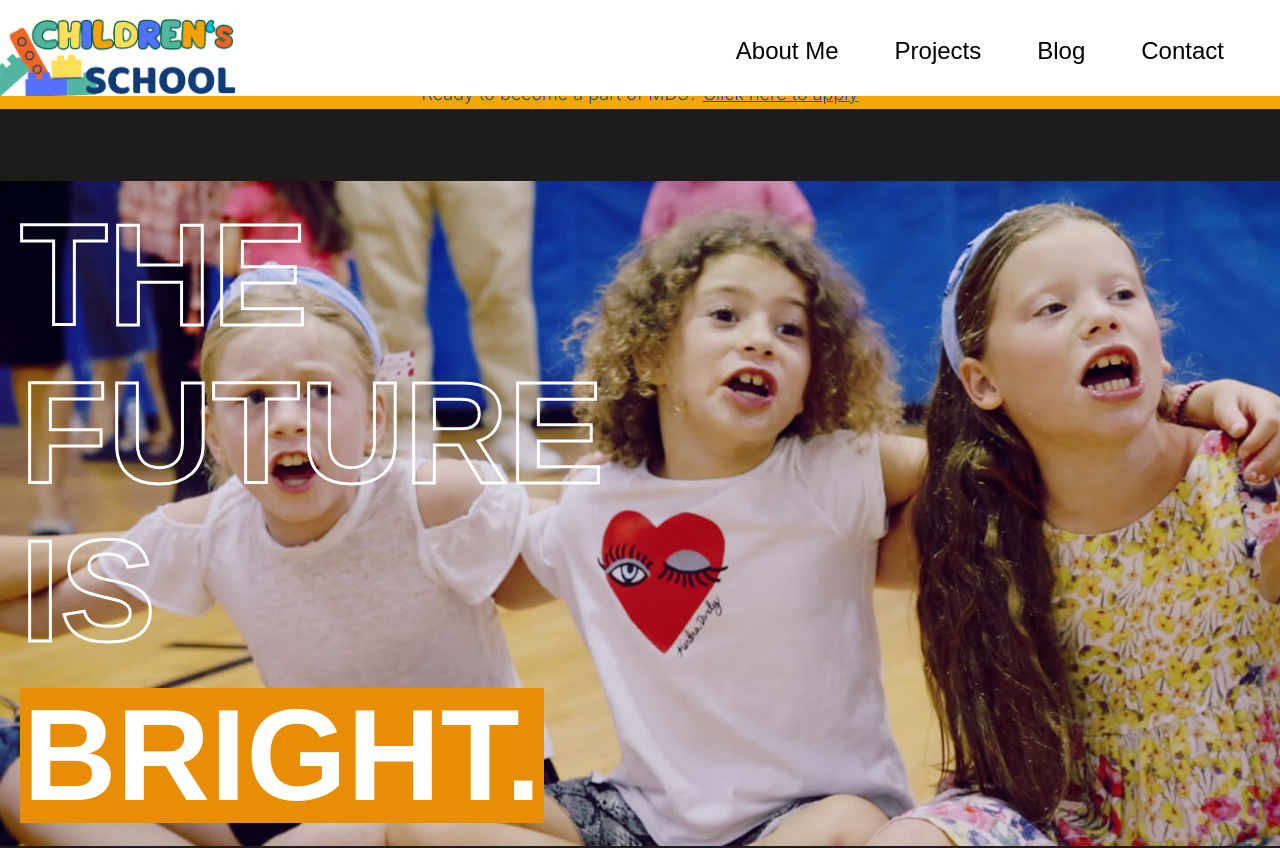
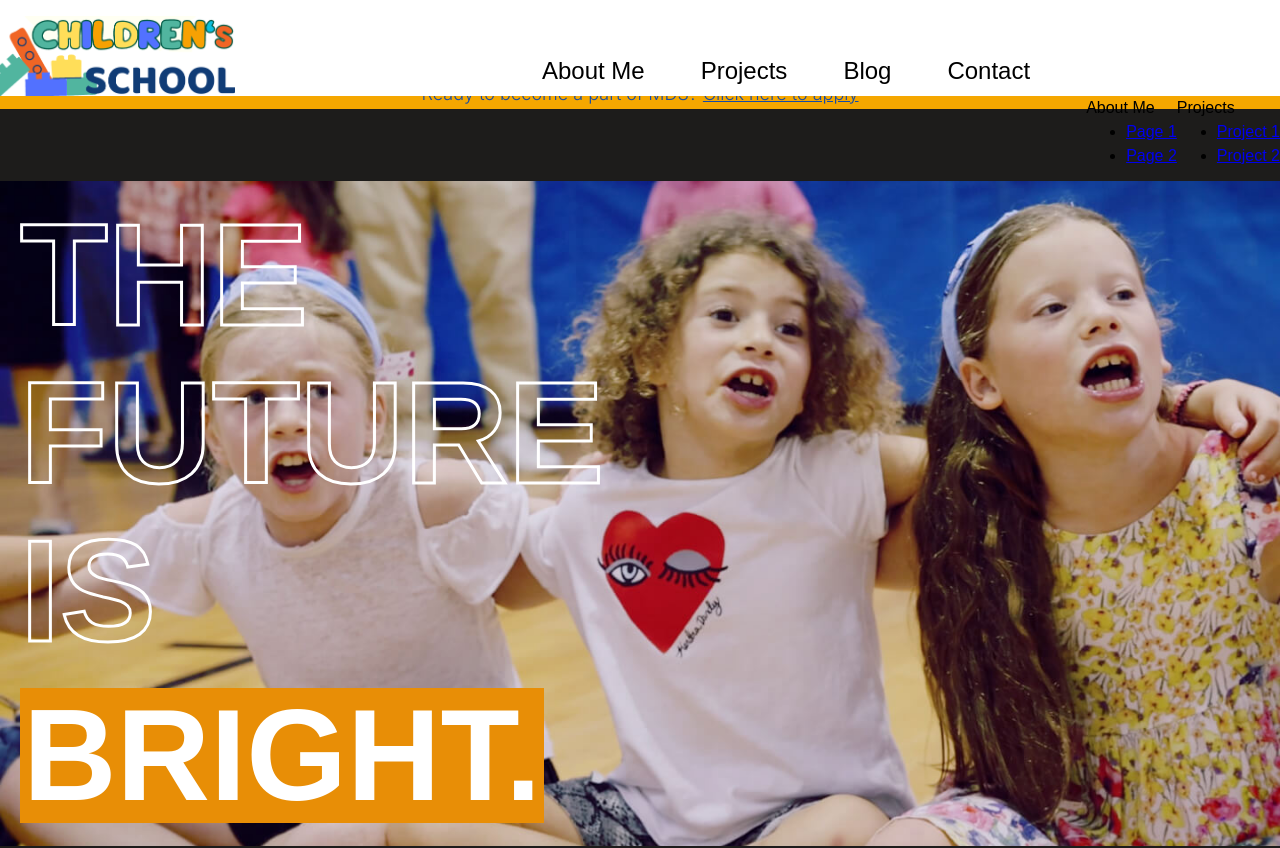
Before and after one commit to MassimilianoMarcello/childerns_school, a Next.js app: page / in a window 1280 px wide. Shown: the top 848 px of the page. Built offline with nearby package versions, Linux system fonts and the light colour scheme; a web font is replaced by a local one.

Commit message:
menu mobile separated

```diff
--- a/components/NavBar2/NavBar2.tsx
+++ b/components/NavBar2/NavBar2.tsx
@@ -93,6 +93,21 @@ const NavBar2 = () => {
             </li>
           ))}
         </ul>
+
+        {/* mobile */}
+        {subMenus.map((subMenu, subMenuIndex) => (
+  <div key={subMenuIndex}>
+    <p>{subMenu.label}</p>
+    <ul>
+      {subMenu.links.map((subLink, subLinkIndex) => (
+        <li key={subLinkIndex}>
+          <Link href={subLink.href}>{subLink.label}</Link>
+        </li>
+      ))}
+    </ul>
+  </div>
+))}
+
       </div>
     </nav>
   );
--- a/components/NavBar2/styles.module.css
+++ b/components/NavBar2/styles.module.css
@@ -167,5 +167,8 @@
 .sub_menu{
   position: relative;
 }
+.nav_list {
+ display: none;
+}
 
 }
```
